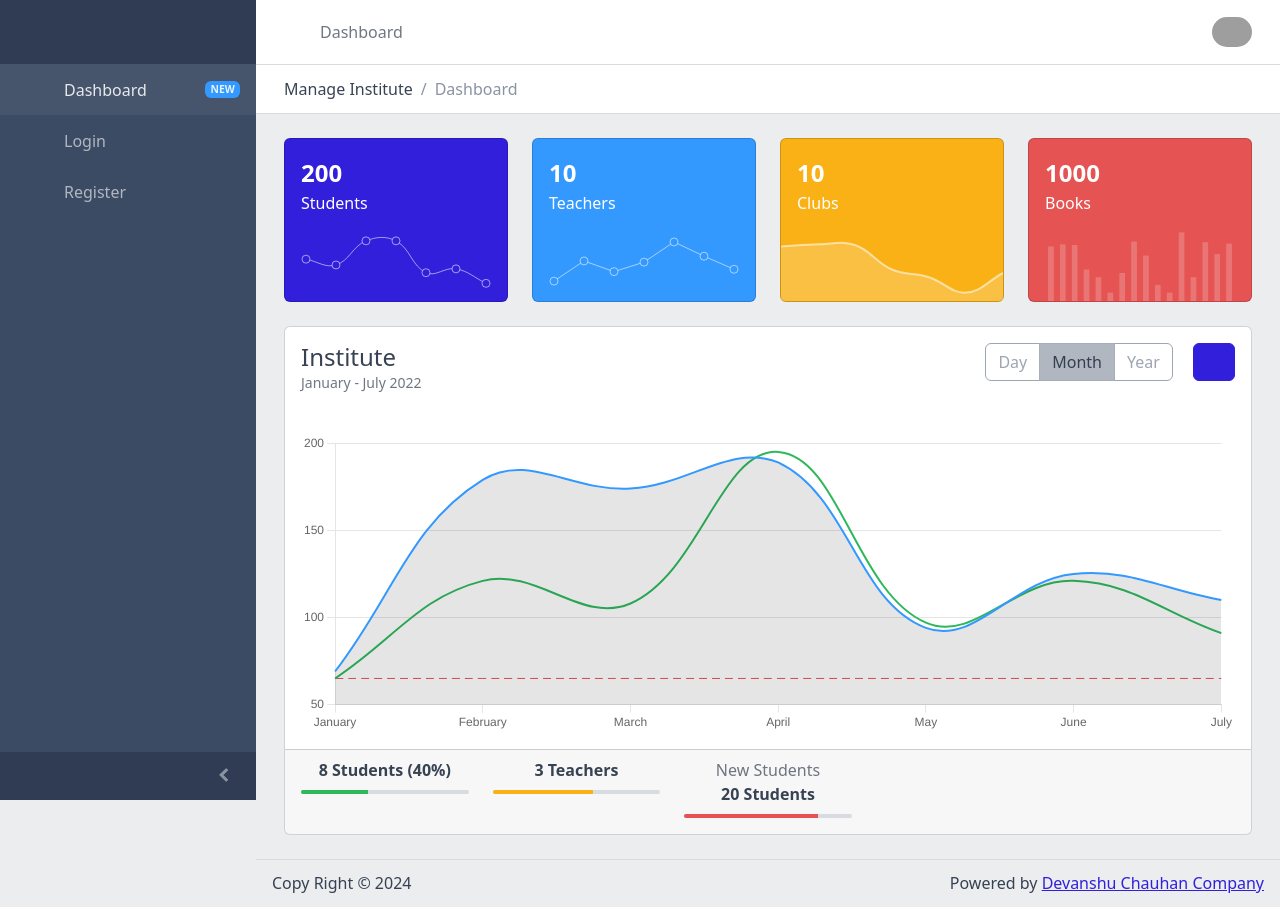
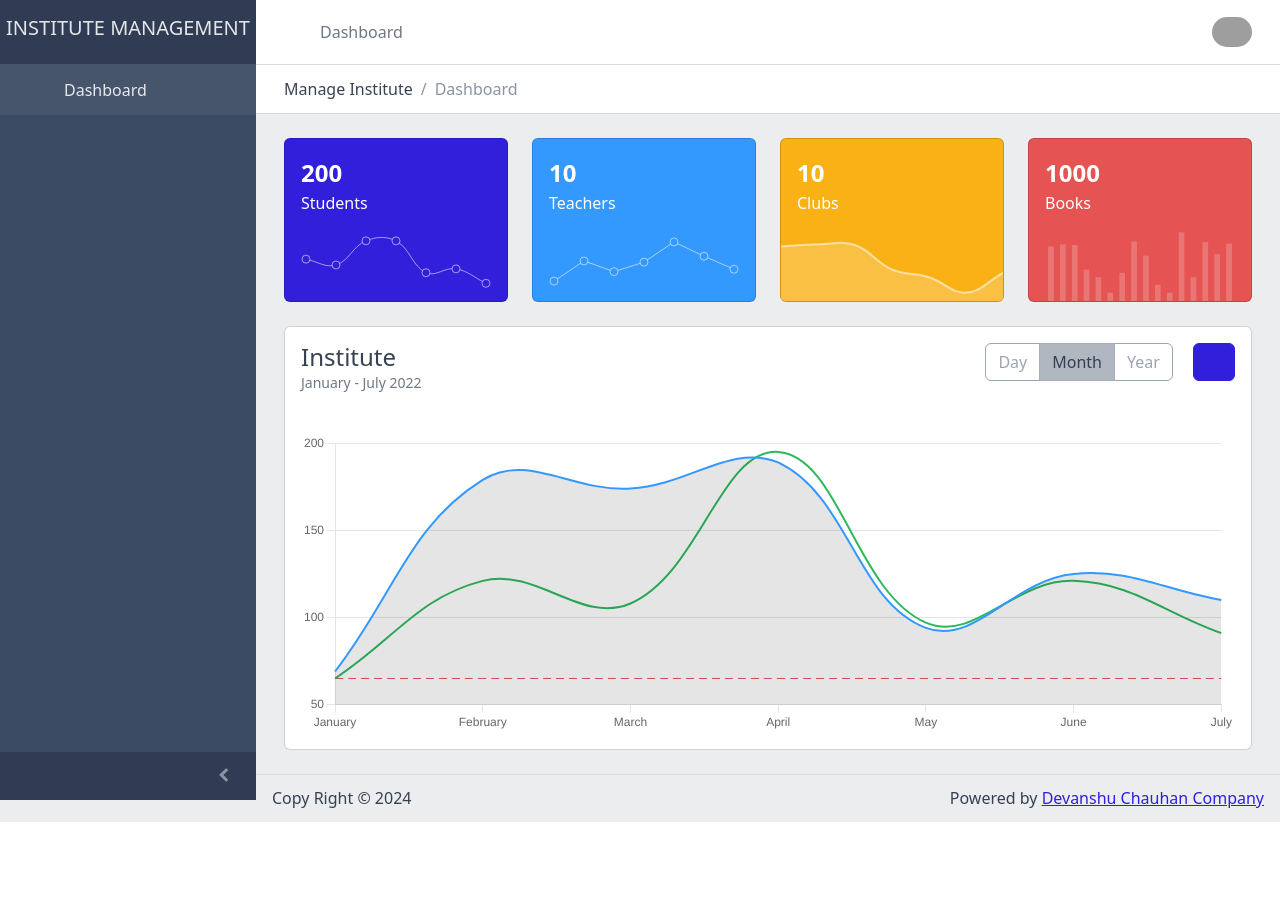
Before and after one commit to devanshu-73/ASSESSMENT_Small_Projects, a Django app: template Python - DB and Python Framework/project/app/templates/app/index.html in a window 1280 px wide. After the commit the page ends 822 px from the top, so only its background shows below. Run offline with Django 5.2, Linux system fonts and the light colour scheme; the template is opened without the code that fills it, so the values that code supplies are empty; grey boxes are pictures that could not be loaded.

Commit message:
Assessment

```diff
--- a/Python - DB and Python Framework/project/app/admin.py
+++ b/Python - DB and Python Framework/project/app/admin.py
@@ -2,6 +2,7 @@
 from django.contrib import admin
 from .models import *
 
+admin.site.register(Person)
 admin.site.register(Student)
 admin.site.register(Teacher)
 admin.site.register(Club)
--- a/Python - DB and Python Framework/project/app/templates/app/header.html
+++ b/Python - DB and Python Framework/project/app/templates/app/header.html
@@ -113,22 +113,7 @@
   <body>
     <div class="sidebar sidebar-dark sidebar-fixed" id="sidebar">
       <div class="sidebar-brand d-none d-md-flex">
-        <svg
-          class="sidebar-brand-full"
-          width="118"
-          height="46"
-          alt="CoreUI Logo"
-        >
-          <use xlink:href="{% static 'assets/brand/coreui.svg#full' %}"></use>
-        </svg>
-        <svg
-          class="sidebar-brand-narrow"
-          width="46"
-          height="46"
-          alt="CoreUI Logo"
-        >
-          <use xlink:href="{% static 'assets/brand/coreui.svg#signet' %}"></use>
-        </svg>
+        <h5>INSTITUTE MANAGEMENT</h5>
       </div>
 
       <ul class="sidebar-nav" data-coreui="navigation" data-simplebar="">
@@ -139,27 +124,7 @@
                 xlink:href="{% static 'vendors/@coreui/icons/svg/free.svg#cil-speedometer' %}"
               ></use>
             </svg>
-            Dashboard<span class="badge badge-sm bg-info ms-auto">NEW</span></a
-          >
-        </li>
-        <li class="nav-item">
-          <a class="nav-link" href="login.html" target="_top">
-            <svg class="nav-icon">
-              <use
-                xlink:href="{% static 'vendors/@coreui/icons/svg/free.svg#cil-account-logout' %}"
-              ></use>
-            </svg>
-            Login</a
-          >
-        </li>
-        <li class="nav-item">
-          <a class="nav-link" href="register.html" target="_top">
-            <svg class="nav-icon">
-              <use
-                xlink:href="{% static 'vendors/@coreui/icons/svg/free.svg#cil-account-logout' %}"
-              ></use>
-            </svg>
-            Register</a
+            Dashboard</a
           >
         </li>
       </ul>
--- a/Python - DB and Python Framework/project/app/templates/app/index.html
+++ b/Python - DB and Python Framework/project/app/templates/app/index.html
@@ -342,50 +342,6 @@
             <canvas class="chart" id="main-chart" height="300"></canvas>
           </div>
         </div>
-        <div class="card-footer">
-          <div class="row row-cols-1 row-cols-md-5 text-center">
-            <div class="col mb-sm-2 mb-0">
-              <div class="fw-semibold">8 Students (40%)</div>
-              <div class="progress progress-thin mt-2">
-                <div
-                  class="progress-bar bg-success"
-                  role="progressbar"
-                  style="width: 40%"
-                  aria-valuenow="40"
-                  aria-valuemin="0"
-                  aria-valuemax="100"
-                ></div>
-              </div>
-            </div>
-            <div class="col mb-sm-2 mb-0">
-              <div class="fw-semibold">3 Teachers</div>
-              <div class="progress progress-thin mt-2">
-                <div
-                  class="progress-bar bg-warning"
-                  role="progressbar"
-                  style="width: 60%"
-                  aria-valuenow="60"
-                  aria-valuemin="0"
-                  aria-valuemax="100"
-                ></div>
-              </div>
-            </div>
-            <div class="col mb-sm-2 mb-0">
-              <div class="text-medium-emphasis">New Students</div>
-              <div class="fw-semibold">20 Students</div>
-              <div class="progress progress-thin mt-2">
-                <div
-                  class="progress-bar bg-danger"
-                  role="progressbar"
-                  style="width: 80%"
-                  aria-valuenow="80"
-                  aria-valuemin="0"
-                  aria-valuemax="100"
-                ></div>
-              </div>
-            </div>
-          </div>
-        </div>
       </div>
     </div>
   </div>
```
